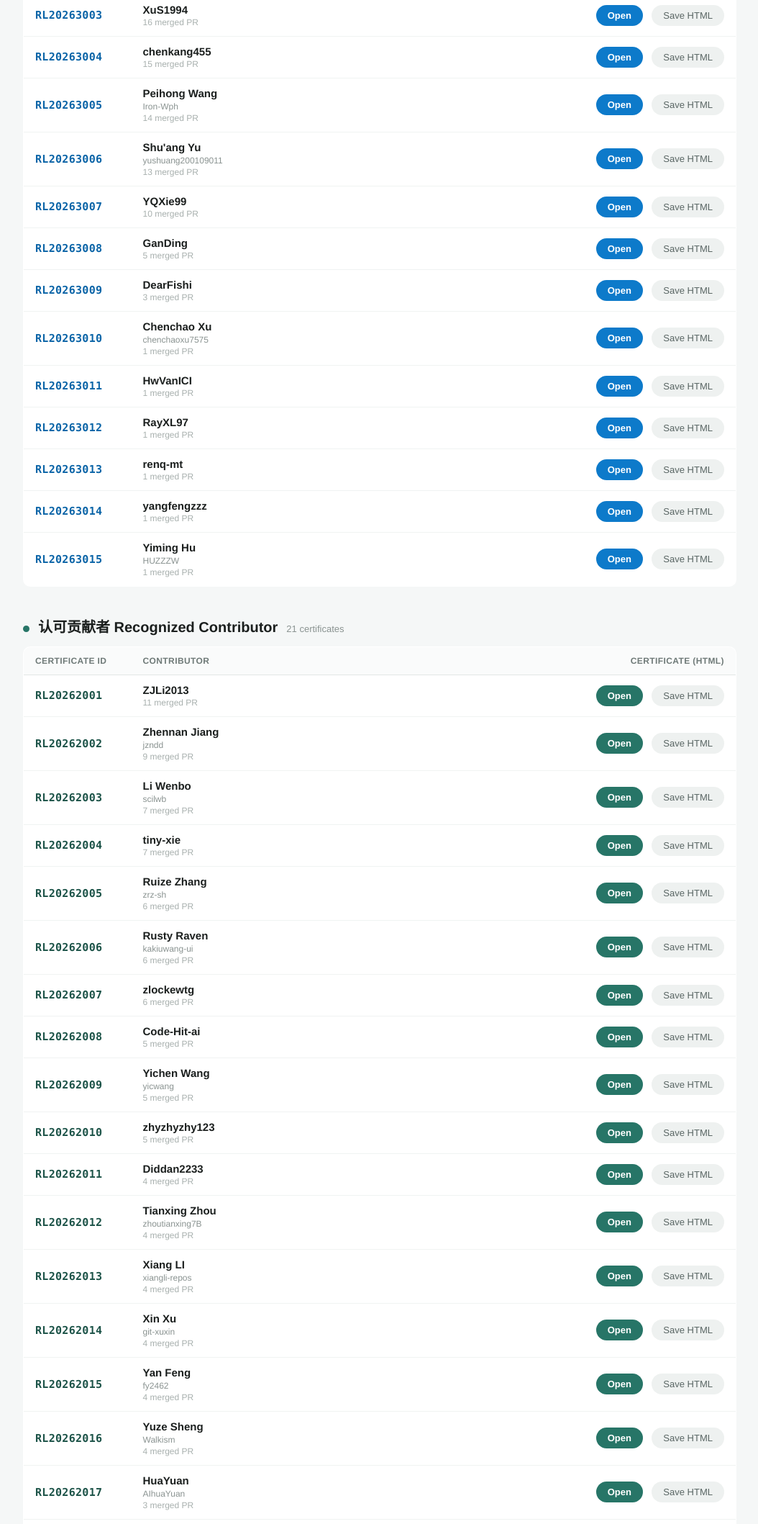
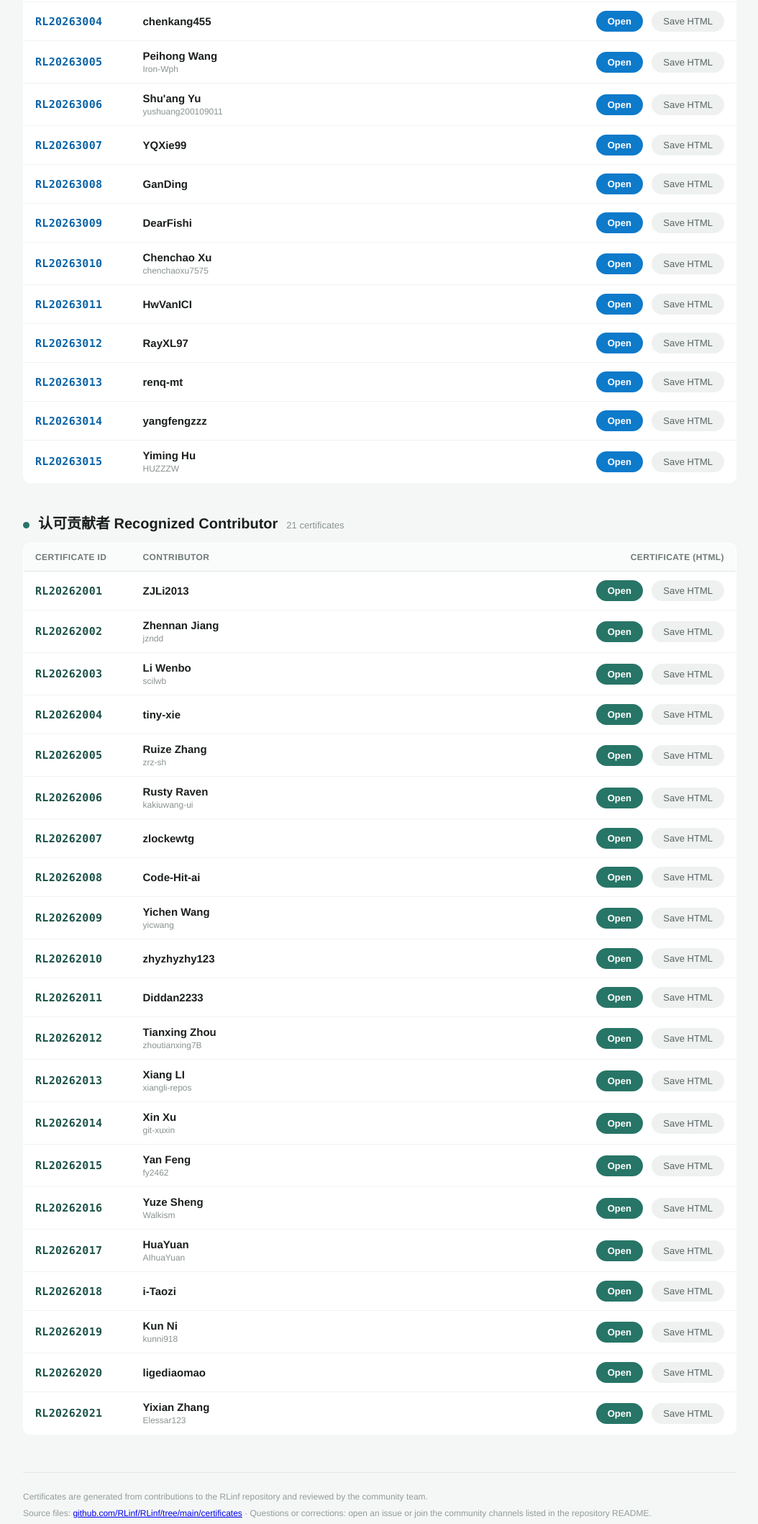
Before and after one commit to panhe1818/certificates, a plain HTML site: page index.html in a window 1280 px wide. Shown: the part 654-2771 px from the top of the page at 72% size, without its empty margins (112-1166 px from the left). Drawn offline with Linux system fonts and the light colour scheme.

Commit message:
docs: drop merged-PR counts from certificate list

```diff
--- a/index.html
+++ b/index.html
@@ -65,7 +65,7 @@
   </header>
 
   <div class="intro">
-    <p>This page lists the certificates issued to RLinf community members who contributed merged pull requests to
+    <p>This page lists the certificates issued to RLinf community members who contributed to
     <a href="https://github.com/RLinf/RLinf">RLinf</a>. Two tiers are currently issued: <b>Reviewer</b> (designated domain reviewers) and
     <b>Recognized Contributor</b> (sustained contributions across domains).</p>
     <p>本页列出 RLinf 开源社区贡献者证书。当前发放两个层级：<b>评审者 Reviewer</b>（指定领域评审）与
@@ -74,9 +74,7 @@
 
   <div class="note">
     Certificate ID format: <b>RL2026 + tier digit + 3-digit sequence</b> — tier <b>2</b> = Recognized Contributor,
-    tier <b>3</b> = Reviewer. Within each tier the sequence follows merged-PR count from high to low, ties broken by
-    name A→Z. / 证书编号规则：RL2026 + 类型位（2 = 认可贡献者，3 = 评审者）+ 三位序号，同类内按 Merged PR 数由多到少、
-    同数按姓名 A→Z 排列。
+    tier <b>3</b> = Reviewer. / 证书编号规则：RL2026 + 类型位（2 = 认可贡献者，3 = 评审者）+ 三位序号。
   </div>
 
   <section class="blue">
@@ -86,7 +84,7 @@
       <tbody>
       <tr>
         <td class="cid">RL20263001</td>
-        <td class="who"><span class="nm">WinstonWmj</span><span class="pr">22 merged PR</span></td>
+        <td class="who"><span class="nm">WinstonWmj</span></td>
         <td class="act">
           <a class="btn-view" href="RL20263001_WinstonWmj.html" target="_blank" rel="noopener">Open</a>
           <a class="btn-dl" href="RL20263001_WinstonWmj.html" download>Save HTML</a>
@@ -94,7 +92,7 @@
       </tr>
       <tr>
         <td class="cid">RL20263002</td>
-        <td class="who"><span class="nm">Zhihao Liu</span><span class="gid">LiuZhihao2022</span><span class="pr">18 merged PR</span></td>
+        <td class="who"><span class="nm">Zhihao Liu</span><span class="gid">LiuZhihao2022</span></td>
         <td class="act">
           <a class="btn-view" href="RL20263002_LiuZhihao2022.html" target="_blank" rel="noopener">Open</a>
           <a class="btn-dl" href="RL20263002_LiuZhihao2022.html" download>Save HTML</a>
@@ -102,7 +100,7 @@
       </tr>
       <tr>
         <td class="cid">RL20263003</td>
-        <td class="who"><span class="nm">XuS1994</span><span class="pr">16 merged PR</span></td>
+        <td class="who"><span class="nm">XuS1994</span></td>
         <td class="act">
           <a class="btn-view" href="RL20263003_XuS1994.html" target="_blank" rel="noopener">Open</a>
           <a class="btn-dl" href="RL20263003_XuS1994.html" download>Save HTML</a>
@@ -110,7 +108,7 @@
       </tr>
       <tr>
         <td class="cid">RL20263004</td>
-        <td class="who"><span class="nm">chenkang455</span><span class="pr">15 merged PR</span></td>
+        <td class="who"><span class="nm">chenkang455</span></td>
         <td class="act">
           <a class="btn-view" href="RL20263004_chenkang455.html" target="_blank" rel="noopener">Open</a>
           <a class="btn-dl" href="RL20263004_chenkang455.html" download>Save HTML</a>
@@ -118,7 +116,7 @@
       </tr>
       <tr>
         <td class="cid">RL20263005</td>
-        <td class="who"><span class="nm">Peihong Wang</span><span class="gid">Iron-Wph</span><span class="pr">14 merged PR</span></td>
+        <td class="who"><span class="nm">Peihong Wang</span><span class="gid">Iron-Wph</span></td>
         <td class="act">
           <a class="btn-view" href="RL20263005_Iron-Wph.html" target="_blank" rel="noopener">Open</a>
           <a class="btn-dl" href="RL20263005_Iron-Wph.html" download>Save HTML</a>
@@ -126,7 +124,7 @@
       </tr>
       <tr>
         <td class="cid">RL20263006</td>
-        <td class="who"><span class="nm">Shu'ang Yu</span><span class="gid">yushuang200109011</span><span class="pr">13 merged PR</span></td>
+        <td class="who"><span class="nm">Shu'ang Yu</span><span class="gid">yushuang200109011</span></td>
         <td class="act">
           <a class="btn-view" href="RL20263006_yushuang200109011.html" target="_blank" rel="noopener">Open</a>
           <a class="btn-dl" href="RL20263006_yushuang200109011.html" download>Save HTML</a>
@@ -134,7 +132,7 @@
       </tr>
       <tr>
         <td class="cid">RL20263007</td>
-        <td class="who"><span class="nm">YQXie99</span><span class="pr">10 merged PR</span></td>
+        <td class="who"><span class="nm">YQXie99</span></td>
         <td class="act">
           <a class="btn-view" href="RL20263007_YQXie99.html" target="_blank" rel="noopener">Open</a>
           <a class="btn-dl" href="RL20263007_YQXie99.html" download>Save HTML</a>
@@ -142,7 +140,7 @@
       </tr>
       <tr>
         <td class="cid">RL20263008</td>
-        <td class="who"><span class="nm">GanDing</span><span class="pr">5 merged PR</span></td>
+        <td class="who"><span class="nm">GanDing</span></td>
         <td class="act">
           <a class="btn-view" href="RL20263008_GanDing.html" target="_blank" rel="noopener">Open</a>
           <a class="btn-dl" href="RL20263008_GanDing.html" download>Save HTML</a>
@@ -150,7 +148,7 @@
       </tr>
       <tr>
         <td class="cid">RL20263009</td>
-        <td class="who"><span class="nm">DearFishi</span><span class="pr">3 merged PR</span></td>
+        <td class="who"><span class="nm">DearFishi</span></td>
         <td class="act">
           <a class="btn-view" href="RL20263009_DearFishi.html" target="_blank" rel="noopener">Open</a>
           <a class="btn-dl" href="RL20263009_DearFishi.html" download>Save HTML</a>
@@ -158,7 +156,7 @@
       </tr>
       <tr>
         <td class="cid">RL20263010</td>
-        <td class="who"><span class="nm">Chenchao Xu</span><span class="gid">chenchaoxu7575</span><span class="pr">1 merged PR</span></td>
+        <td class="who"><span class="nm">Chenchao Xu</span><span class="gid">chenchaoxu7575</span></td>
         <td class="act">
           <a class="btn-view" href="RL20263010_chenchaoxu7575.html" target="_blank" rel="noopener">Open</a>
           <a class="btn-dl" href="RL20263010_chenchaoxu7575.html" download>Save HTML</a>
@@ -166,7 +164,7 @@
       </tr>
       <tr>
         <td class="cid">RL20263011</td>
-        <td class="who"><span class="nm">HwVanICI</span><span class="pr">1 merged PR</span></td>
+        <td class="who"><span class="nm">HwVanICI</span></td>
         <td class="act">
           <a class="btn-view" href="RL20263011_HwVanICI.html" target="_blank" rel="noopener">Open</a>
           <a class="btn-dl" href="RL20263011_HwVanICI.html" download>Save HTML</a>
@@ -174,7 +172,7 @@
       </tr>
       <tr>
         <td class="cid">RL20263012</td>
-        <td class="who"><span class="nm">RayXL97</span><span class="pr">1 merged PR</span></td>
+        <td class="who"><span class="nm">RayXL97</span></td>
         <td class="act">
           <a class="btn-view" href="RL20263012_RayXL97.html" target="_blank" rel="noopener">Open</a>
           <a class="btn-dl" href="RL20263012_RayXL97.html" download>Save HTML</a>
@@ -182,7 +180,7 @@
       </tr>
       <tr>
         <td class="cid">RL20263013</td>
-        <td class="who"><span class="nm">renq-mt</span><span class="pr">1 merged PR</span></td>
+        <td class="who"><span class="nm">renq-mt</span></td>
         <td class="act">
           <a class="btn-view" href="RL20263013_renq-mt.html" target="_blank" rel="noopener">Open</a>
           <a class="btn-dl" href="RL20263013_renq-mt.html" download>Save HTML</a>
@@ -190,7 +188,7 @@
       </tr>
       <tr>
         <td class="cid">RL20263014</td>
-        <td class="who"><span class="nm">yangfengzzz</span><span class="pr">1 merged PR</span></td>
+        <td class="who"><span class="nm">yangfengzzz</span></td>
         <td class="act">
           <a class="btn-view" href="RL20263014_yangfengzzz.html" target="_blank" rel="noopener">Open</a>
           <a class="btn-dl" href="RL20263014_yangfengzzz.html" download>Save HTML</a>
@@ -198,7 +196,7 @@
       </tr>
       <tr>
         <td class="cid">RL20263015</td>
-        <td class="who"><span class="nm">Yiming Hu</span><span class="gid">HUZZZW</span><span class="pr">1 merged PR</span></td>
+        <td class="who"><span class="nm">Yiming Hu</span><span class="gid">HUZZZW</span></td>
         <td class="act">
           <a class="btn-view" href="RL20263015_HUZZZW.html" target="_blank" rel="noopener">Open</a>
           <a class="btn-dl" href="RL20263015_HUZZZW.html" download>Save HTML</a>
@@ -215,7 +213,7 @@
       <tbody>
       <tr>
         <td class="cid">RL20262001</td>
-        <td class="who"><span class="nm">ZJLi2013</span><span class="pr">11 merged PR</span></td>
+        <td class="who"><span class="nm">ZJLi2013</span></td>
         <td class="act">
           <a class="btn-view" href="RL20262001_ZJLi2013.html" target="_blank" rel="noopener">Open</a>
           <a class="btn-dl" href="RL20262001_ZJLi2013.html" download>Save HTML</a>
@@ -223,7 +221,7 @@
       </tr>
       <tr>
         <td class="cid">RL20262002</td>
-        <td class="who"><span class="nm">Zhennan Jiang</span><span class="gid">jzndd</span><span class="pr">9 merged PR</span></td>
+        <td class="who"><span class="nm">Zhennan Jiang</span><span class="gid">jzndd</span></td>
         <td class="act">
           <a class="btn-view" href="RL20262002_jzndd.html" target="_blank" rel="noopener">Open</a>
           <a class="btn-dl" href="RL20262002_jzndd.html" download>Save HTML</a>
@@ -231,7 +229,7 @@
       </tr>
       <tr>
         <td class="cid">RL20262003</td>
-        <td class="who"><span class="nm">Li Wenbo</span><span class="gid">scilwb</span><span class="pr">7 merged PR</span></td>
+        <td class="who"><span class="nm">Li Wenbo</span><span class="gid">scilwb</span></td>
         <td class="act">
           <a class="btn-view" href="RL20262003_scilwb.html" target="_blank" rel="noopener">Open</a>
           <a class="btn-dl" href="RL20262003_scilwb.html" download>Save HTML</a>
@@ -239,7 +237,7 @@
       </tr>
       <tr>
         <td class="cid">RL20262004</td>
-        <td class="who"><span class="nm">tiny-xie</span><span class="pr">7 merged PR</span></td>
+        <td class="who"><span class="nm">tiny-xie</span></td>
         <td class="act">
           <a class="btn-view" href="RL20262004_tiny-xie.html" target="_blank" rel="noopener">Open</a>
           <a class="btn-dl" href="RL20262004_tiny-xie.html" download>Save HTML</a>
@@ -247,7 +245,7 @@
       </tr>
       <tr>
         <td class="cid">RL20262005</td>
-        <td class="who"><span class="nm">Ruize Zhang</span><span class="gid">zrz-sh</span><span class="pr">6 merged PR</span></td>
+        <td class="who"><span class="nm">Ruize Zhang</span><span class="gid">zrz-sh</span></td>
         <td class="act">
           <a class="btn-view" href="RL20262005_zrz-sh.html" target="_blank" rel="noopener">Open</a>
           <a class="btn-dl" href="RL20262005_zrz-sh.html" download>Save HTML</a>
@@ -255,7 +253,7 @@
       </tr>
       <tr>
         <td class="cid">RL20262006</td>
-        <td class="who"><span class="nm">Rusty Raven</span><span class="gid">kakiuwang-ui</span><span class="pr">6 merged PR</span></td>
+        <td class="who"><span class="nm">Rusty Raven</span><span class="gid">kakiuwang-ui</span></td>
         <td class="act">
           <a class="btn-view" href="RL20262006_kakiuwang-ui.html" target="_blank" rel="noopener">Open</a>
           <a class="btn-dl" href="RL20262006_kakiuwang-ui.html" download>Save HTML</a>
@@ -263,7 +261,7 @@
       </tr>
       <tr>
         <td class="cid">RL20262007</td>
-        <td class="who"><span class="nm">zlockewtg</span><span class="pr">6 merged PR</span></td>
+        <td class="who"><span class="nm">zlockewtg</span></td>
         <td class="act">
           <a class="btn-view" href="RL20262007_zlockewtg.html" target="_blank" rel="noopener">Open</a>
           <a class="btn-dl" href="RL20262007_zlockewtg.html" download>Save HTML</a>
@@ -271,7 +269,7 @@
       </tr>
       <tr>
         <td class="cid">RL20262008</td>
-        <td class="who"><span class="nm">Code-Hit-ai</span><span class="pr">5 merged PR</span></td>
+        <td class="who"><span class="nm">Code-Hit-ai</span></td>
         <td class="act">
           <a class="btn-view" href="RL20262008_Code-Hit-ai.html" target="_blank" rel="noopener">Open</a>
           <a class="btn-dl" href="RL20262008_Code-Hit-ai.html" download>Save HTML</a>
@@ -279,7 +277,7 @@
       </tr>
       <tr>
         <td class="cid">RL20262009</td>
-        <td class="who"><span class="nm">Yichen Wang</span><span class="gid">yicwang</span><span class="pr">5 merged PR</span></td>
+        <td class="who"><span class="nm">Yichen Wang</span><span class="gid">yicwang</span></td>
         <td class="act">
           <a class="btn-view" href="RL20262009_yicwang.html" target="_blank" rel="noopener">Open</a>
           <a class="btn-dl" href="RL20262009_yicwang.html" download>Save HTML</a>
@@ -287,7 +285,7 @@
       </tr>
       <tr>
         <td class="cid">RL20262010</td>
-        <td class="who"><span class="nm">zhyzhyzhy123</span><span class="pr">5 merged PR</span></td>
+        <td class="who"><span class="nm">zhyzhyzhy123</span></td>
         <td class="act">
           <a class="btn-view" href="RL20262010_zhyzhyzhy123.html" target="_blank" rel="noopener">Open</a>
           <a class="btn-dl" href="RL20262010_zhyzhyzhy123.html" download>Save HTML</a>
@@ -295,7 +293,7 @@
       </tr>
       <tr>
         <td class="cid">RL20262011</td>
-        <td class="who"><span class="nm">Diddan2233</span><span class="pr">4 merged PR</span></td>
+        <td class="who"><span class="nm">Diddan2233</span></td>
         <td class="act">
           <a class="btn-view" href="RL20262011_Diddan2233.html" target="_blank" rel="noopener">Open</a>
           <a class="btn-dl" href="RL20262011_Diddan2233.html" download>Save HTML</a>
@@ -303,7 +301,7 @@
       </tr>
       <tr>
         <td class="cid">RL20262012</td>
-        <td class="who"><span class="nm">Tianxing Zhou</span><span class="gid">zhoutianxing7B</span><span class="pr">4 merged PR</span></td>
+        <td class="who"><span class="nm">Tianxing Zhou</span><span class="gid">zhoutianxing7B</span></td>
         <td class="act">
           <a class="btn-view" href="RL20262012_zhoutianxing7B.html" target="_blank" rel="noopener">Open</a>
           <a class="btn-dl" href="RL20262012_zhoutianxing7B.html" download>Save HTML</a>
@@ -311,7 +309,7 @@
       </tr>
       <tr>
         <td class="cid">RL20262013</td>
-        <td class="who"><span class="nm">Xiang LI</span><span class="gid">xiangli-repos</span><span class="pr">4 merged PR</span></td>
+        <td class="who"><span class="nm">Xiang LI</span><span class="gid">xiangli-repos</span></td>
         <td class="act">
           <a class="btn-view" href="RL20262013_xiangli-repos.html" target="_blank" rel="noopener">Open</a>
           <a class="btn-dl" href="RL20262013_xiangli-repos.html" download>Save HTML</a>
@@ -319,7 +317,7 @@
       </tr>
       <tr>
         <td class="cid">RL20262014</td>
-        <td class="who"><span class="nm">Xin Xu</span><span class="gid">git-xuxin</span><span class="pr">4 merged PR</span></td>
+        <td class="who"><span class="nm">Xin Xu</span><span class="gid">git-xuxin</span></td>
         <td class="act">
           <a class="btn-view" href="RL20262014_git-xuxin.html" target="_blank" rel="noopener">Open</a>
           <a class="btn-dl" href="RL20262014_git-xuxin.html" download>Save HTML</a>
@@ -327,7 +325,7 @@
       </tr>
       <tr>
         <td class="cid">RL20262015</td>
-        <td class="who"><span class="nm">Yan Feng</span><span class="gid">fy2462</span><span class="pr">4 merged PR</span></td>
+        <td class="who"><span class="nm">Yan Feng</span><span class="gid">fy2462</span></td>
         <td class="act">
           <a class="btn-view" href="RL20262015_fy2462.html" target="_blank" rel="noopener">Open</a>
           <a class="btn-dl" href="RL20262015_fy2462.html" download>Save HTML</a>
@@ -335,7 +333,7 @@
       </tr>
       <tr>
         <td class="cid">RL20262016</td>
-        <td class="who"><span class="nm">Yuze Sheng</span><span class="gid">Walkism</span><span class="pr">4 merged PR</span></td>
+        <td class="who"><span class="nm">Yuze Sheng</span><span class="gid">Walkism</span></td>
         <td class="act">
           <a class="btn-view" href="RL20262016_Walkism.html" target="_blank" rel="noopener">Open</a>
           <a class="btn-dl" href="RL20262016_Walkism.html" download>Save HTML</a>
@@ -343,7 +341,7 @@
       </tr>
       <tr>
         <td class="cid">RL20262017</td>
-        <td class="who"><span class="nm">HuaYuan</span><span class="gid">AIhuaYuan</span><span class="pr">3 merged PR</span></td>
+        <td class="who"><span class="nm">HuaYuan</span><span class="gid">AIhuaYuan</span></td>
         <td class="act">
           <a class="btn-view" href="RL20262017_AIhuaYuan.html" target="_blank" rel="noopener">Open</a>
           <a class="btn-dl" href="RL20262017_AIhuaYuan.html" download>Save HTML</a>
@@ -351,7 +349,7 @@
       </tr>
       <tr>
         <td class="cid">RL20262018</td>
-        <td class="who"><span class="nm">i-Taozi</span><span class="pr">3 merged PR</span></td>
+        <td class="who"><span class="nm">i-Taozi</span></td>
         <td class="act">
           <a class="btn-view" href="RL20262018_i-Taozi.html" target="_blank" rel="noopener">Open</a>
           <a class="btn-dl" href="RL20262018_i-Taozi.html" download>Save HTML</a>
@@ -359,7 +357,7 @@
       </tr>
       <tr>
         <td class="cid">RL20262019</td>
-        <td class="who"><span class="nm">Kun Ni</span><span class="gid">kunni918</span><span class="pr">3 merged PR</span></td>
+        <td class="who"><span class="nm">Kun Ni</span><span class="gid">kunni918</span></td>
         <td class="act">
           <a class="btn-view" href="RL20262019_kunni918.html" target="_blank" rel="noopener">Open</a>
           <a class="btn-dl" href="RL20262019_kunni918.html" download>Save HTML</a>
@@ -367,7 +365,7 @@
       </tr>
       <tr>
         <td class="cid">RL20262020</td>
-        <td class="who"><span class="nm">ligediaomao</span><span class="pr">3 merged PR</span></td>
+        <td class="who"><span class="nm">ligediaomao</span></td>
         <td class="act">
           <a class="btn-view" href="RL20262020_ligediaomao.html" target="_blank" rel="noopener">Open</a>
           <a class="btn-dl" href="RL20262020_ligediaomao.html" download>Save HTML</a>
@@ -375,7 +373,7 @@
       </tr>
       <tr>
         <td class="cid">RL20262021</td>
-        <td class="who"><span class="nm">Yixian Zhang</span><span class="gid">Elessar123</span><span class="pr">3 merged PR</span></td>
+        <td class="who"><span class="nm">Yixian Zhang</span><span class="gid">Elessar123</span></td>
         <td class="act">
           <a class="btn-view" href="RL20262021_Elessar123.html" target="_blank" rel="noopener">Open</a>
           <a class="btn-dl" href="RL20262021_Elessar123.html" download>Save HTML</a>
@@ -386,7 +384,7 @@
   </section>
 
   <footer>
-    Certificates are generated from merged pull requests of the RLinf repository and reviewed by the community team.<br>
+    Certificates are generated from contributions to the RLinf repository and reviewed by the community team.<br>
     Source files: <a href="https://github.com/RLinf/misc/tree/main/certificates">github.com/RLinf/RLinf/tree/main/certificates</a> ·
     Questions or corrections: open an issue or join the community channels listed in the repository README.
   </footer>
```
